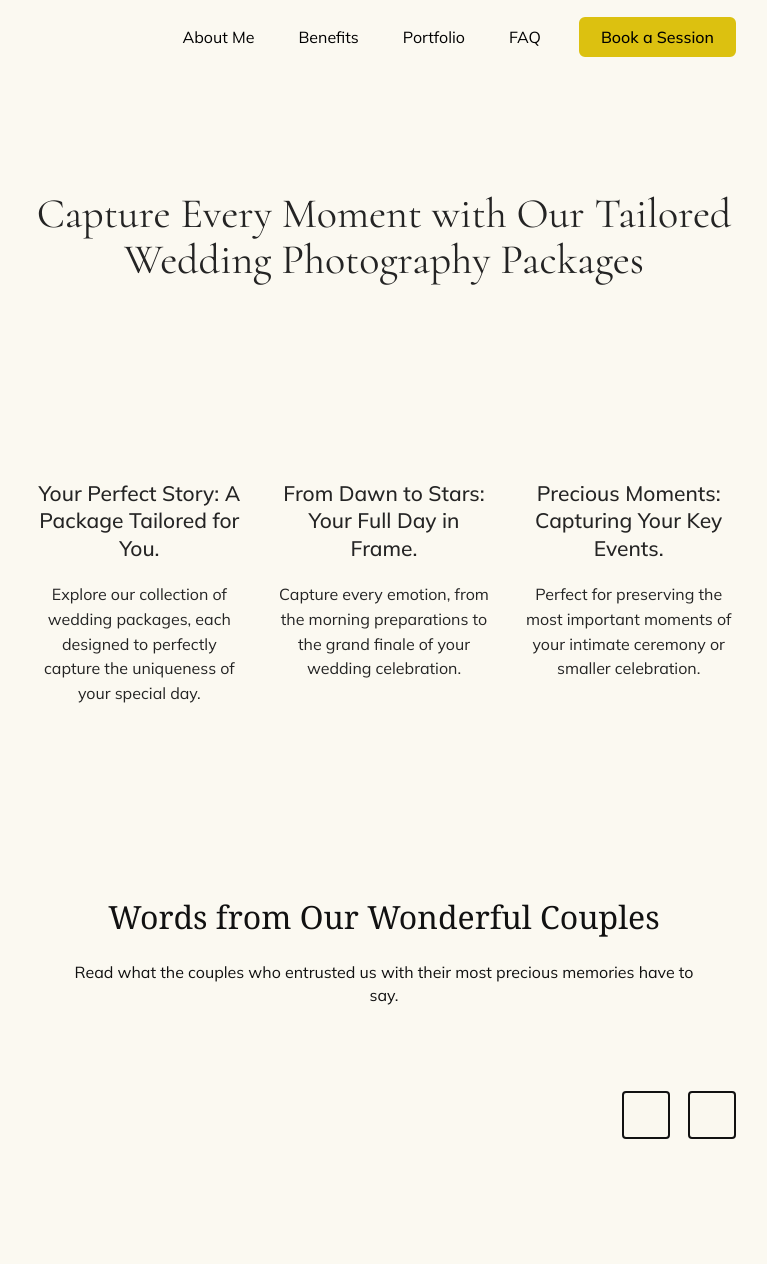
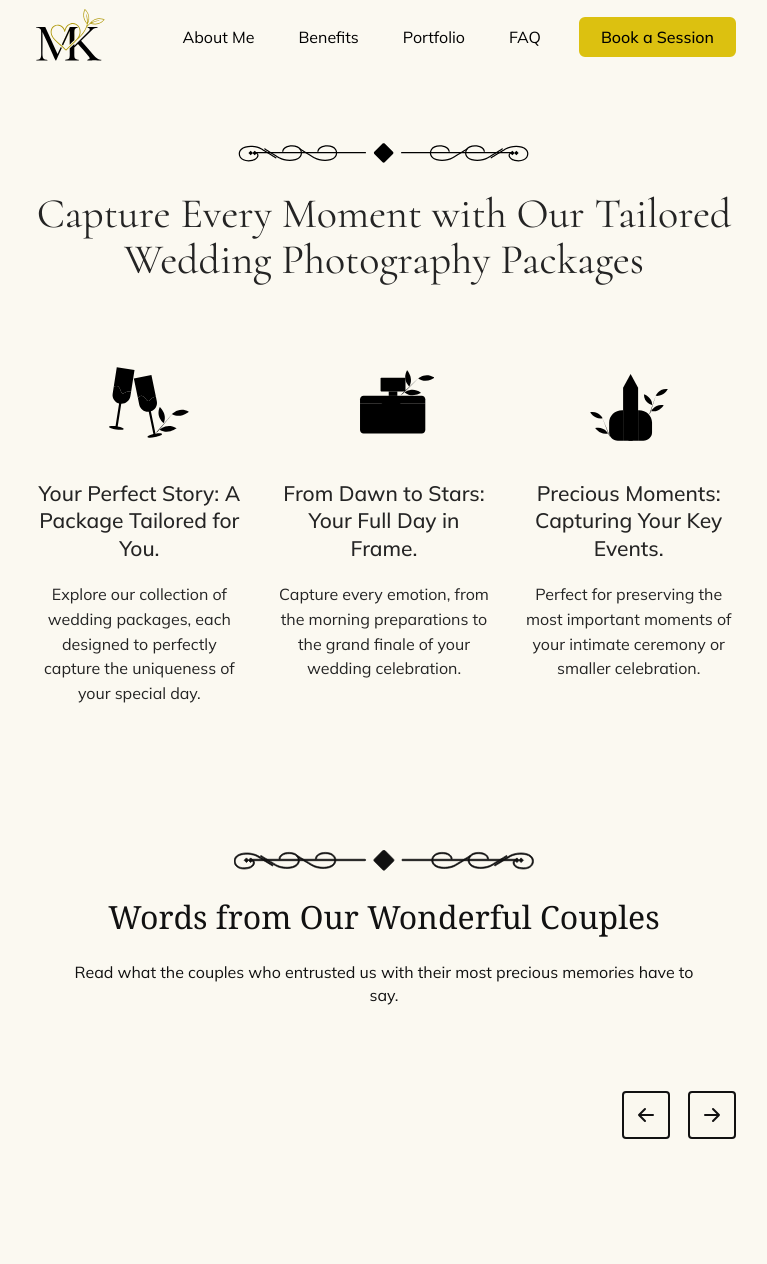
Before and after one commit to VitasGolden/dev-js-team, a plain HTML site: page index.html in a window 1280 px wide. Shown: the top 1264 px of the page, without its empty margins (256-1023 px from the left). Drawn offline with nearby package versions, Linux system fonts and the light colour scheme.

Commit message:
Deploying to gh-pages from @ VitasGolden/dev-js-team@20a6ad15b1381e9d19b73b3629060208707d39cd 🚀

```diff
--- a/index.html
+++ b/index.html
@@ -30,7 +30,7 @@
       aria-label="Wedding Photography Logo"
     >
       <svg class="header-logo-icon" width="81" height="71">
-        <use href="/img/sprite.svg#icon-company-logo"></use>
+        <use href="/dev-js-team/assets/sprite-Bc18Dr3M.svg#icon-company-logo"></use>
       </svg>
     </a>
 
@@ -57,7 +57,7 @@
 
     <button class="header-menu-btn" type="button" aria-label="Open menu">
       <svg class="header-menu-icon" width="24" height="24">
-        <use href="/img/sprite.svg#icon-menu"></use>
+        <use href="/dev-js-team/assets/sprite-Bc18Dr3M.svg#icon-menu"></use>
       </svg>
     </button>
   </div>
@@ -72,7 +72,7 @@
     <div class="benefits__header">
       <div class="benefits__decor" aria-hidden="true">
         <svg class="benefits__decor-icon">
-          <use href="./img/sprite.svg#icon-divider"></use>
+          <use href="/dev-js-team/assets/sprite-Bc18Dr3M.svg#icon-divider"></use>
         </svg>
       </div>
 
@@ -86,7 +86,7 @@
         <article class="benefit-card">
           <div class="benefit-card__icon" aria-hidden="true">
             <svg>
-              <use href="./img/sprite.svg#icon-glasses"></use>
+              <use href="/dev-js-team/assets/sprite-Bc18Dr3M.svg#icon-glasses"></use>
             </svg>
           </div>
 
@@ -105,7 +105,7 @@
         <article class="benefit-card">
           <div class="benefit-card__icon" aria-hidden="true">
             <svg>
-              <use href="./img/sprite.svg#icon-camera"></use>
+              <use href="/dev-js-team/assets/sprite-Bc18Dr3M.svg#icon-camera"></use>
             </svg>
           </div>
 
@@ -124,7 +124,7 @@
         <article class="benefit-card">
           <div class="benefit-card__icon" aria-hidden="true">
             <svg>
-              <use href="./img/sprite.svg#icon-church"></use>
+              <use href="/dev-js-team/assets/sprite-Bc18Dr3M.svg#icon-church"></use>
             </svg>
           </div>
 
@@ -141,21 +141,20 @@
     </ul>
   </div>
 </section>
+
       <section class="feedbacks">
   <div class="container">
-<div class="feedbacks-decor" aria-hidden="true">
-  <svg class="feedbacks-decor-icon">
-    <use href="./img/sprite.svg#icon-divider"></use>
-  </svg>
-</div>
+    <div class="feedbacks-decor" aria-hidden="true">
+      <svg class="feedbacks-decor-icon">
+        <use href="/dev-js-team/assets/sprite-Bc18Dr3M.svg#icon-divider"></use>
+      </svg>
+    </div>
 
-    <h2 class="feedbacks-title">
-      Words from Our Wonderful Couples
-    </h2>
+    <h2 class="feedbacks-title">Words from Our Wonderful Couples</h2>
 
     <p class="feedbacks-description">
-      Read what the couples who entrusted us with their most precious
-      memories have to say.
+      Read what the couples who entrusted us with their most precious memories
+      have to say.
     </p>
 
     <div class="feedbacks-slider">
@@ -172,7 +171,7 @@
           aria-label="Previous feedback"
         >
           <svg class="feedbacks-button-icon" width="24" height="24">
-            <use href="./img/sprite.svg#icon-arrow-left"></use>
+            <use href="/dev-js-team/assets/sprite-Bc18Dr3M.svg#icon-arrow-left"></use>
           </svg>
         </button>
 
@@ -182,13 +181,14 @@
           aria-label="Next feedback"
         >
           <svg class="feedbacks-button-icon" width="24" height="24">
-            <use href="./img/sprite.svg#icon-arrow-right"></use>
+            <use href="/dev-js-team/assets/sprite-Bc18Dr3M.svg#icon-arrow-right"></use>
           </svg>
         </button>
       </div>
     </div>
   </div>
 </section>
+
 
 
       <section class="contacts-section" id="contacts">
@@ -297,13 +297,13 @@
         aria-label="Wedding Photography Logo"
       >
         <svg class="mob-menu-logo-icon" width="70" height="55">
-          <use href="/img/sprite.svg#icon-company-logo"></use>
+          <use href="/dev-js-team/assets/sprite-Bc18Dr3M.svg#icon-company-logo"></use>
         </svg>
       </a>
 
       <button class="mob-menu-close-btn" aria-label="Close menu">
         <svg class="mob-menu-close-btn-icon" width="24" height="24">
-          <use href="/img/sprite.svg#icon-close"></use>
+          <use href="/dev-js-team/assets/sprite-Bc18Dr3M.svg#icon-close"></use>
         </svg>
       </button>
     </div>
```
